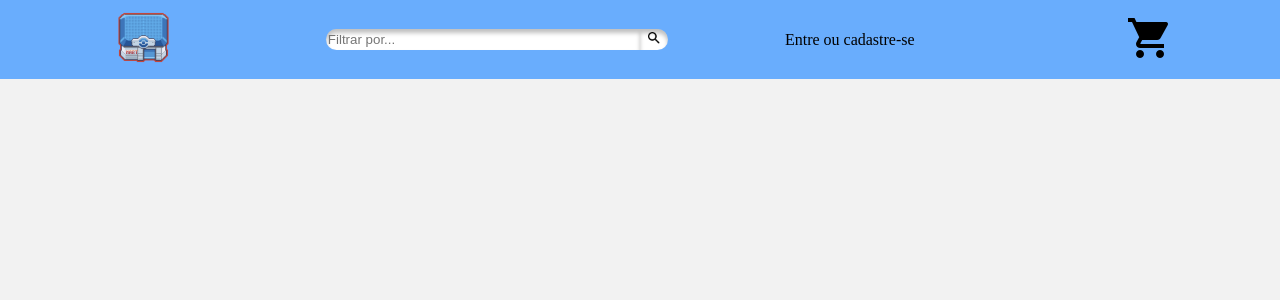
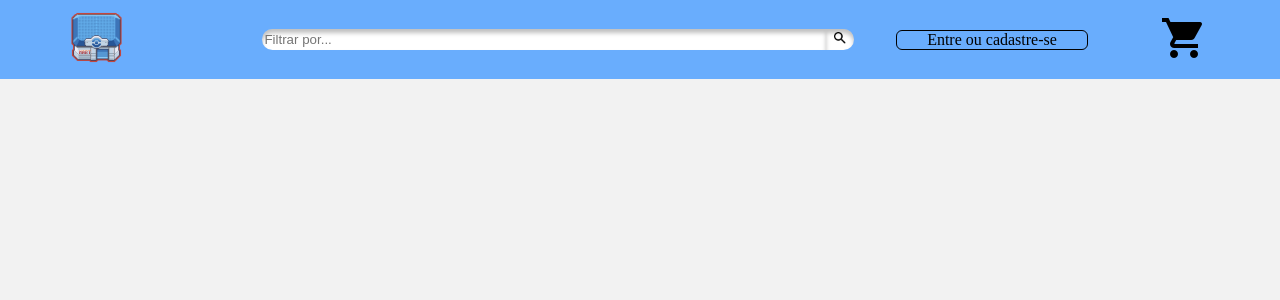
Before and after one commit to guiajalla/Virtual_Store_Pokemart, a PHP site: page / in a window 1280 px wide. Shown: the top 300 px of the page. Run offline with PHP 8.4, Linux system fonts and the light colour scheme.

Commit message:
login commit

```diff
--- a/index.html
+++ b/index.html
@@ -14,7 +14,7 @@
                         <button type="submit"><img src="img/search.png"/></button>
                 </div>
             </form>
-            <p>Entre ou cadastre-se</p>
+            <p id="login">Entre ou cadastre-se</p>
             <a href="carrinho.html"><img src="img/CartBlack.png"></a>
         </header>
     </body>
--- a/style/style.css
+++ b/style/style.css
@@ -12,7 +12,7 @@ body {
 }
 header{
     display: grid;
-    grid-template-columns: auto auto auto auto;
+    grid-template-columns: 15% auto 15% 15%;
     align-items: center;
     text-align: center;
     background: #69ADFD;
@@ -49,3 +49,8 @@ header{
   .search img{
       width: 16px;
   }
+
+  #login {
+    border: solid 1px;
+    border-radius: 6px;
+  }
```
